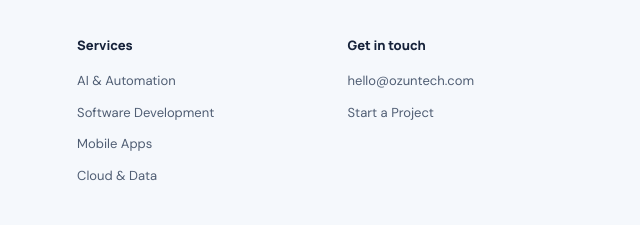
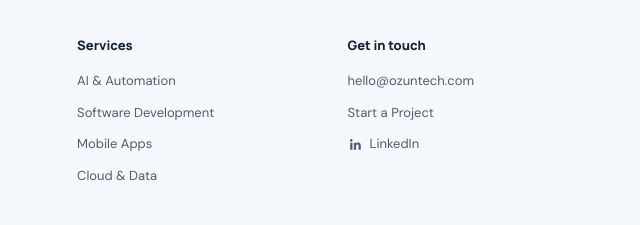
Before and after one commit to mahtsham/Ozuntech-website, a plain HTML site: page index.html in a window 1280 px wide. Shown: the part 6164-6389 px from the top of the page, 640-1280 px from the left. Drawn offline with Linux system fonts and the light colour scheme.

Commit message:
Linkedin-footer

```diff
--- a/index.html
+++ b/index.html
@@ -26,7 +26,7 @@
 <link rel="preconnect" href="https://fonts.gstatic.com" crossorigin>
 <link href="https://fonts.googleapis.com/css2?family=DM+Sans:wght@400;500;600;700&family=Manrope:wght@400;500;600;700;800&display=swap" rel="stylesheet">
 <script type="application/ld+json">
-{"@context":"https://schema.org","@type":"ProfessionalService","name":"Ozun Technologies","alternateName":"Ozuntech","url":"https://ozuntech.com/","description":"Software and AI consultancy delivering custom software, mobile apps, cloud, data and AI automation.","email":"hello@ozuntech.com","serviceType":["AI and intelligent automation","Custom software and web development","Mobile app development","Cloud and IT infrastructure","Data and business intelligence","Digital strategy and consulting"]}
+{"@context":"https://schema.org","@type":"ProfessionalService","name":"Ozun Technologies","alternateName":"Ozuntech","url":"https://ozuntech.com/","description":"Software and AI consultancy delivering custom software, mobile apps, cloud, data and AI automation.","email":"hello@ozuntech.com","sameAs":["https://www.linkedin.com/company/ozun-technologies/"],"address":{"@type":"PostalAddress","addressLocality":"Mississauga","addressRegion":"ON","addressCountry":"CA"},"serviceType":["AI and intelligent automation","Custom software and web development","Mobile app development","Cloud and IT infrastructure","Data and business intelligence","Digital strategy and consulting"]}
 </script>
 <script type="application/ld+json">
 {"@context":"https://schema.org","@type":"FAQPage","mainEntity":[
@@ -165,6 +165,7 @@ footer{background:#F5F8FC;padding:55px 0 25px}
 footer h2{font:800 13px Manrope;letter-spacing:0;margin:5px 0 16px}
 footer ul{list-style:none;margin:0;padding:0;display:grid;gap:10px;color:#4F5D73;font-size:13px}
 footer a:hover{color:var(--blue)}
+.li-link{display:inline-flex;align-items:center;gap:7px}
 .copyright{border-top:1px solid #E1E8F1;padding-top:20px;color:#5F6D82;font-size:12px;display:flex;justify-content:space-between;gap:15px}
 @media(prefers-reduced-motion:reduce){html{scroll-behavior:auto}*{transition:none!important}}
 @media(max-width:900px){.hero-grid,.split,.cta-inner{grid-template-columns:1fr}.hero-grid{gap:20px}.hero-art{min-height:390px}.services{grid-template-columns:repeat(2,1fr)}.process{grid-template-columns:repeat(3,1fr)}.footer-grid{grid-template-columns:1fr 1fr}.industries{grid-template-columns:repeat(2,1fr)}.cta-inner{gap:34px}}
@@ -434,7 +435,7 @@ footer a:hover{color:var(--blue)}
       <div class="footer-about"><a class="logo" href="#home">Ozun<span> Technologies</span></a><p>Your technology partner for AI, custom software, mobile apps, cloud, data and digital transformation.</p></div>
       <div><h2>Explore</h2><ul><li><a href="#about">About Ozun Technologies</a></li><li><a href="#services">Our Services</a></li><li><a href="#industries">Industries</a></li><li><a href="#process">Our Process</a></li><li><a href="#faq">FAQ</a></li><li><a href="privacy.html">Privacy Policy</a></li></ul></div>
       <div><h2>Services</h2><ul><li><a href="#services">AI &amp; Automation</a></li><li><a href="#services">Software Development</a></li><li><a href="#services">Mobile Apps</a></li><li><a href="#services">Cloud &amp; Data</a></li></ul></div>
-      <div><h2>Get in touch</h2><ul><li><a href="mailto:hello@ozuntech.com">hello@ozuntech.com</a></li><li><a href="#contact">Start a Project</a></li></ul></div>
+      <div><h2>Get in touch</h2><ul><li><a href="mailto:hello@ozuntech.com">hello@ozuntech.com</a></li><li><a href="#contact">Start a Project</a></li><li><a href="https://www.linkedin.com/company/ozun-technologies/" target="_blank" rel="noopener" class="li-link"><svg width="15" height="15" viewBox="0 0 24 24" fill="currentColor" aria-hidden="true"><path d="M20.45 20.45h-3.56v-5.57c0-1.33-.03-3.04-1.85-3.04-1.86 0-2.14 1.45-2.14 2.94v5.67H9.34V9h3.41v1.56h.05c.48-.9 1.64-1.85 3.37-1.85 3.6 0 4.27 2.37 4.27 5.45v6.29zM5.34 7.43a2.07 2.07 0 1 1 0-4.13 2.07 2.07 0 0 1 0 4.13zM7.12 20.45H3.56V9h3.56v11.45z"/></svg>LinkedIn</a></li></ul></div>
     </div>
     <div class="copyright"><span>© <span id="year"></span> Ozun Technologies. All rights reserved.</span><span>Technology that moves business forward.</span></div>
   </div>
```
